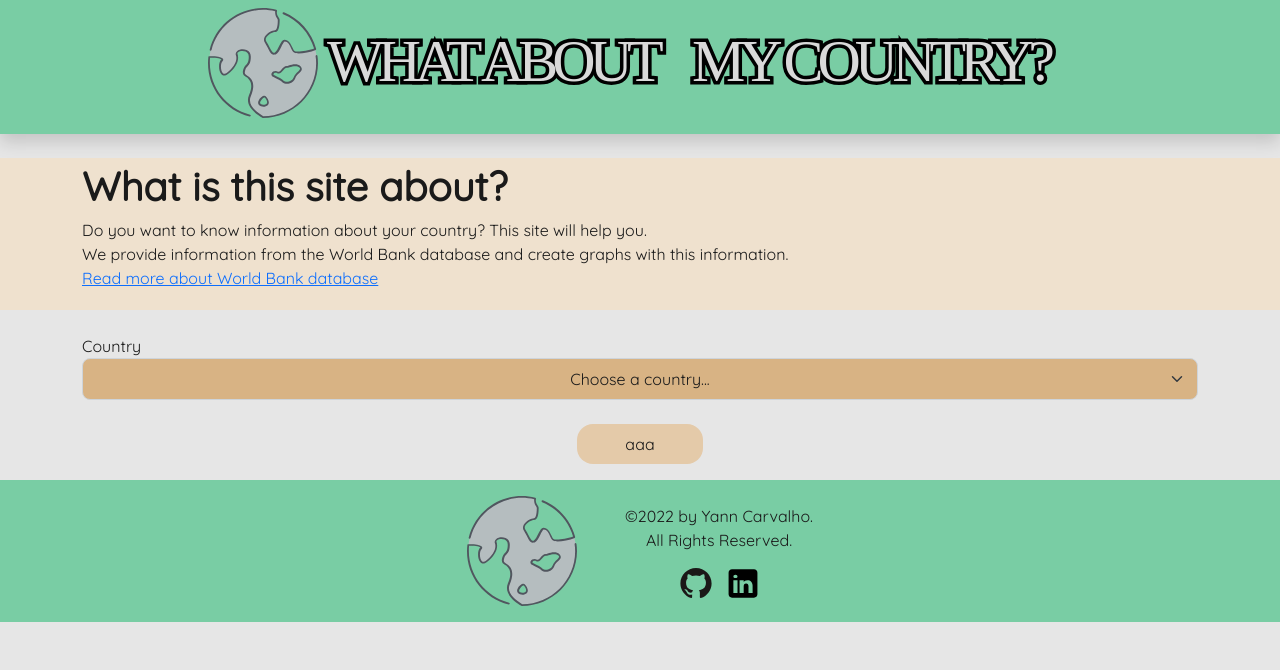
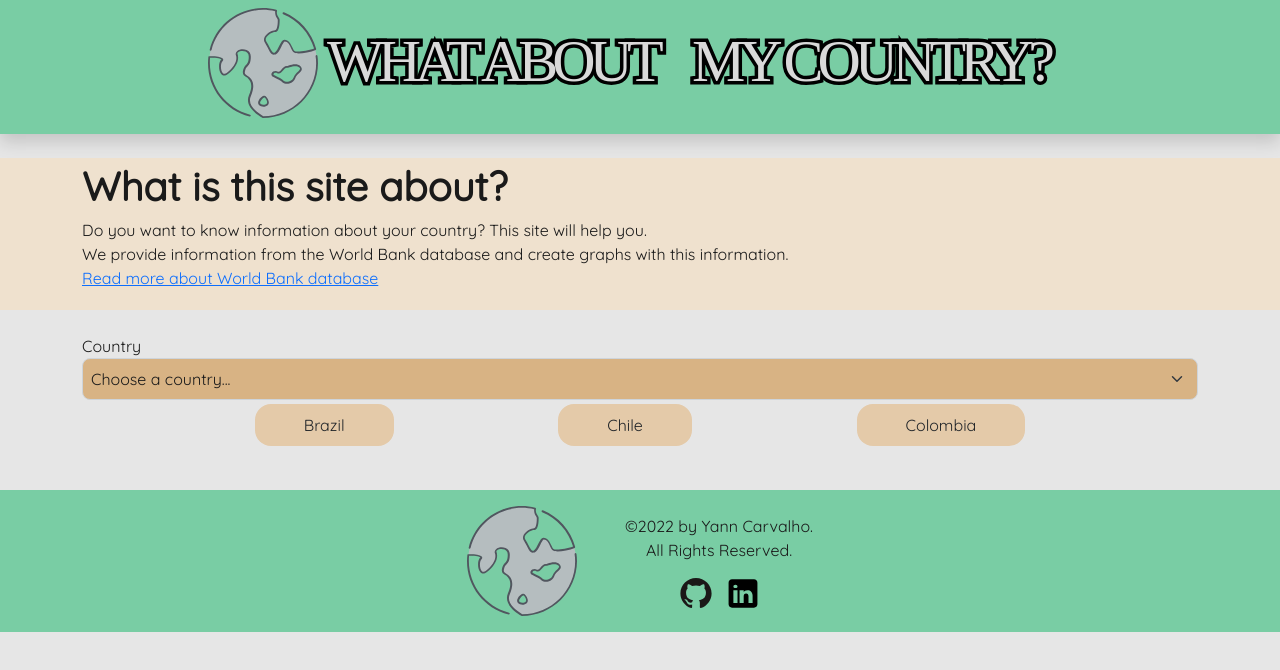
Before and after one commit to yanncarvalho/what-about-my-country, a Vue app in the folder frontend/: page / in a window 1280 px wide. Shown: the top 670 px of the page. Built offline with nearby package versions, Linux system fonts and the light colour scheme.

Commit message:
feat: create reactive on click element

```diff
--- /dev/null
+++ b/frontend/src/components/DatalistButton.vue
@@ -0,0 +1,23 @@
+<script setup>
+const props = defineProps({
+  text: String,
+});
+</script>
+
+<template>
+  <button
+    type="button"
+    class="btn bg-chosen cursor-chosen m-1 p-2 pe-lg-5 ps-lg-5 rounded-4"
+  >
+    {{ text }}
+  </button>
+</template>
+
+<style setup>
+.bg-chosen:hover {
+  background-color: var(--color-primary-100) !important;
+}
+.bg-chosen {
+  background-color: var(--color-primary-70) !important;
+}
+</style>
--- a/frontend/src/components/TheDatalist.vue
+++ b/frontend/src/components/TheDatalist.vue
@@ -1,36 +1,51 @@
-<script setup></script>
+<script setup>
+import DatalistButton from "./DatalistButton.vue";
+import { ref } from "vue";
+let id = 0;
+let iCountry = 0;
+const elements = ref([
+  { id: id++, text: "Brazil" },
+  { id: id++, text: "Chile" },
+  { id: id++, text: "Colombia" },
+]);
+
+const country = ref([
+  { id: iCountry++, text: "Chile" },
+  { id: iCountry++, text: "Colombia" },
+]);
+
+function removeElement(element) {
+  elements.value = elements.value.filter((e) => e !== element);
+}
+</script>
 
 <template>
-  <div>
-    <div class="container pb-4">
+  <div class="container pb-4">
+    <div>
       <label for="countryDataList" class="form-label m-0">Country</label>
       <input
-        class="form-select bg-datalist rounded-3 p-2 text-center"
+        class="form-select bg-datalist rounded-3 p-2 me-1"
         list="countryOptions"
         id="countryDataList"
         placeholder="Choose a country..."
       />
 
       <datalist id="countryOptions">
-        <option value="Brazil"></option>
-        <option value="Chile"></option>
-        <option value="Colombia"></option>
+        <option v-for="coun in country" :key="coun.id">{{ coun.text }}</option>
       </datalist>
-    </div>
-    <div
-      class="container d-flex flex-row mb-3 justify-content-evenly text-center"
-    >
-      <div class="bg-chosen p-2 pe-lg-5 ps-lg-5 rounded-4 align-self-center">
-        aaa
-      </div>
+      <ul class="container d-flex flex-wrap justify-content-evenly text-center">
+        <DatalistButton
+          v-for="element in elements"
+          :key="element.id"
+          :text="element.text"
+          @click="removeElement(element)"
+        />
+      </ul>
     </div>
   </div>
 </template>
 
 <style setup>
-.bg-chosen {
-  background-color: var(--color-primary-70);
-}
 .bg-datalist {
   background-color: var(--color-primary-100) !important;
 }
```
Also changed, not shown: frontend/.eslintrc.cjs.
